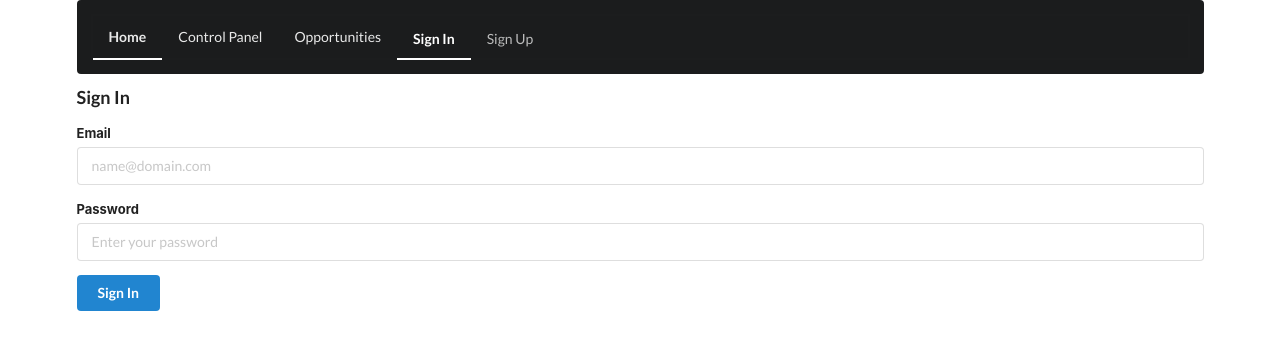
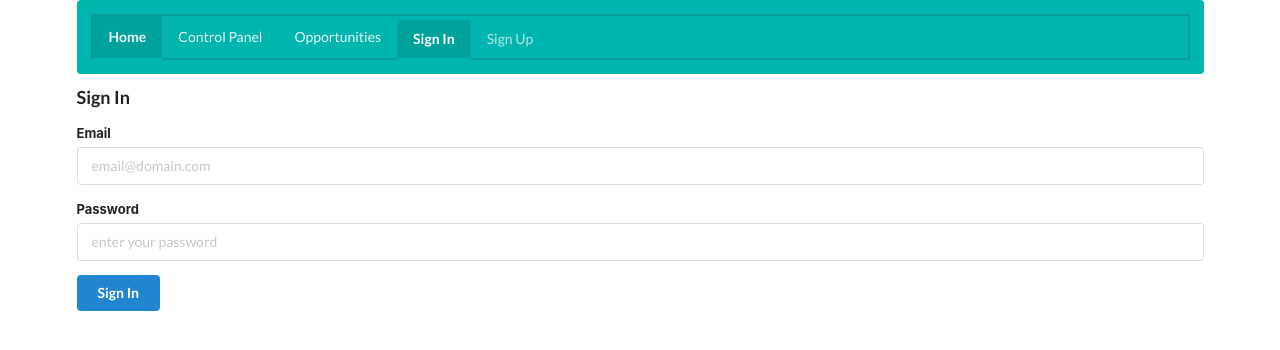
Before and after one commit to helgakern/voluntr, a React (Create React App) app in the folder voluntr_client/: page /sign_in in a window 1280 px wide. Shown: the top 350 px of the page. Built offline with nearby package versions, Linux system fonts and the light colour scheme; no server answers.

Commit message:
changed sign in layout

```diff
--- a/voluntr_client/src/components/NavBar.js
+++ b/voluntr_client/src/components/NavBar.js
@@ -12,8 +12,8 @@ function NavBar(props) {
     }
   };
   return (
-    <div class="ui inverted segment">
-      <div class="ui inverted secondary pointing menu">
+    <div class="teal ui inverted segment">
+      <div class="teal ui inverted secondary pointing menu">
         <a class="active item">
           <NavLink to="/">
             Home
--- a/voluntr_client/src/components/SignInPage.js
+++ b/voluntr_client/src/components/SignInPage.js
@@ -55,7 +55,7 @@ class SignInPage extends Component {
               type="email"
               name="email"
               id="email"
-              placeholder="name@domain.com"
+              placeholder="email@domain.com"
             />
           </div>
           <div className="field">
@@ -64,7 +64,7 @@ class SignInPage extends Component {
               type="password"
               name="password"
               id="password"
-              placeholder="Enter your password"
+              placeholder="enter your password"
             />
           </div>
           <button className="ui blue button" type="submit">
--- a/voluntr_client/src/components/SignUpPage.js
+++ b/voluntr_client/src/components/SignUpPage.js
@@ -1,4 +1,4 @@
-import React from "react";
+import React, { Component } from "react";
 import { User } from "../requests";
 
 export function SignUpPage(props) {
```
Also changed, not shown: voluntr_client/src/images/wireframe/logo.jpeg (added).
